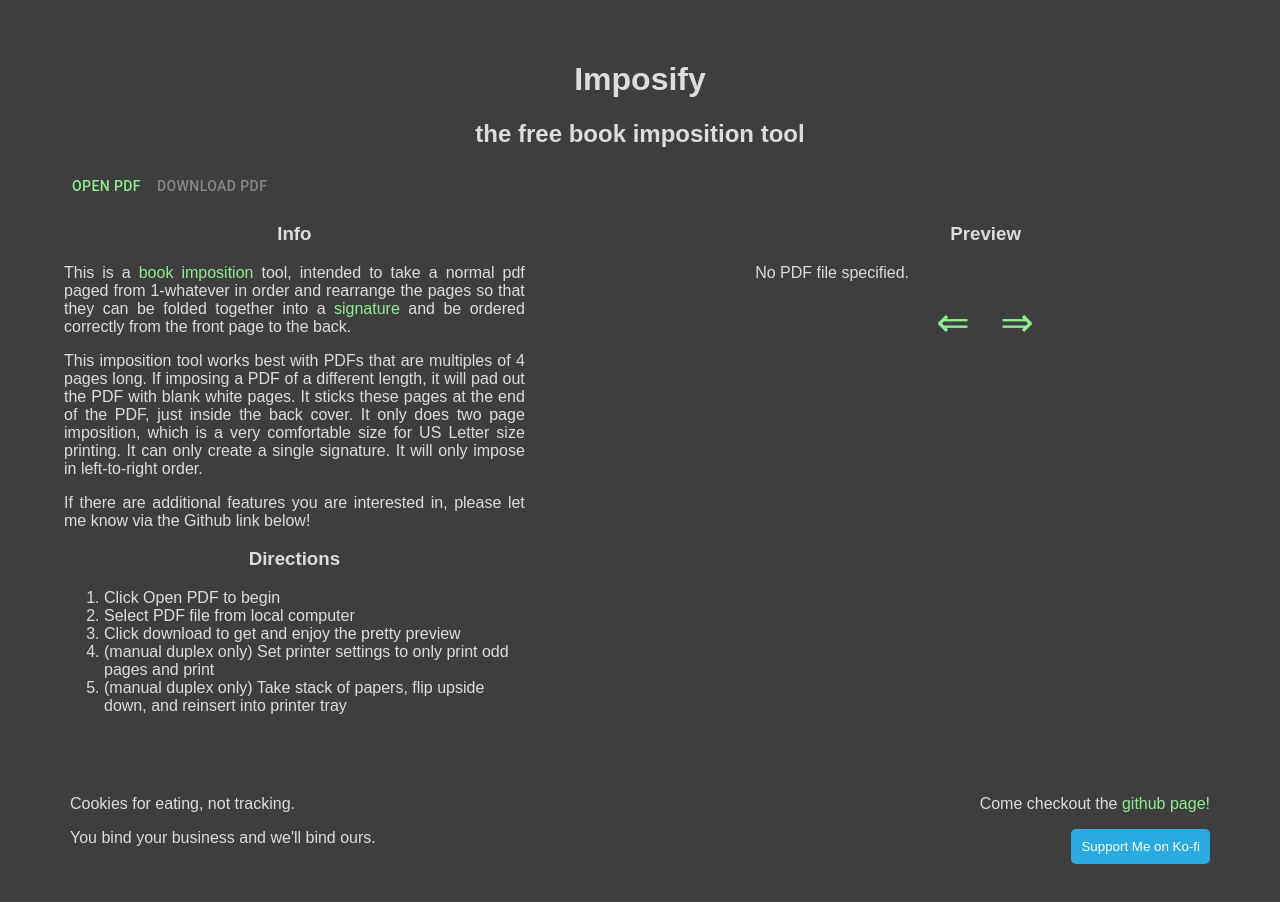
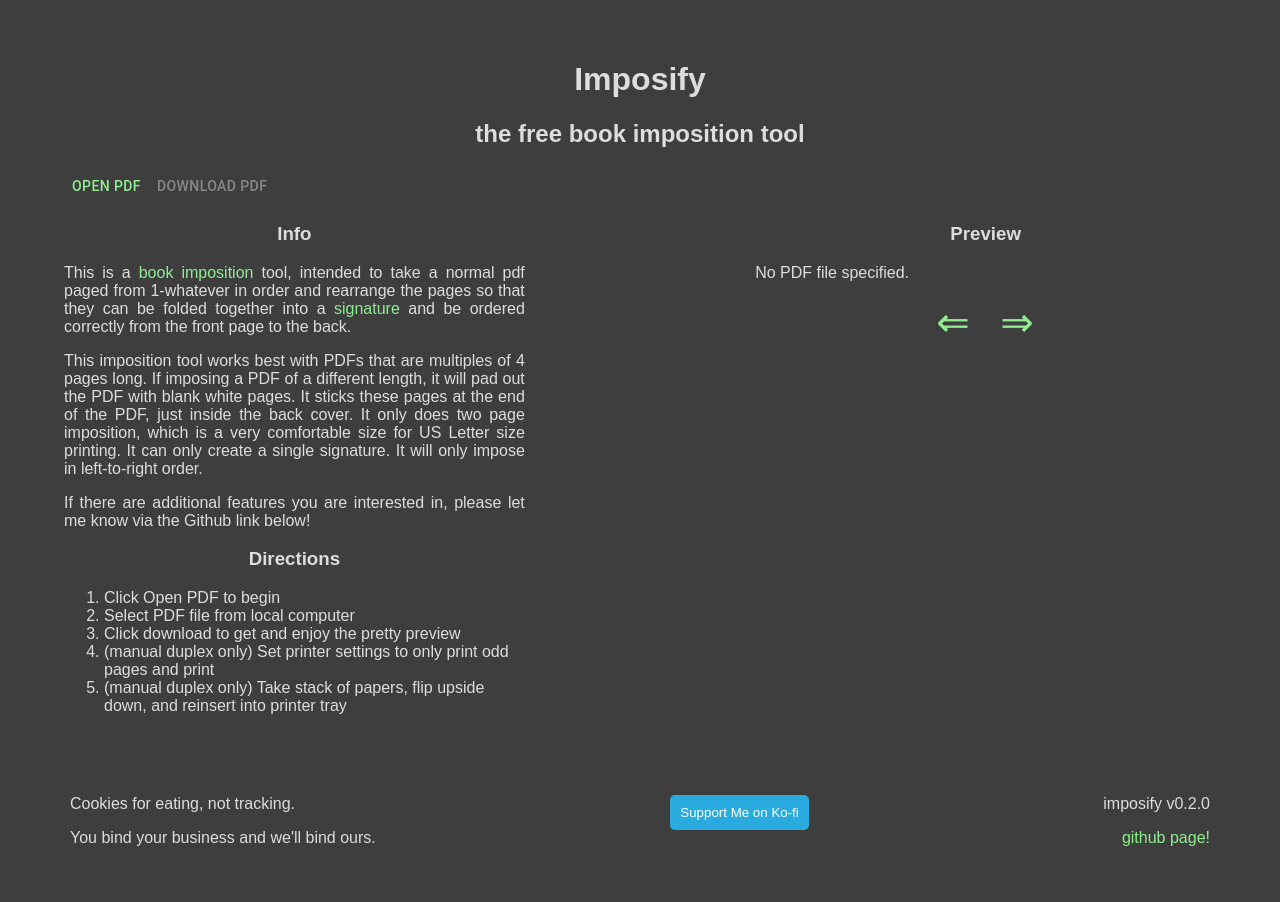
Before and after one commit to daed/imposify, a React (Create React App) app: page / in a window 1280 px wide. Built offline with nearby package versions, Linux system fonts and the light colour scheme.

Commit message:
add version number

```diff
--- a/package.json
+++ b/package.json
@@ -1,6 +1,6 @@
 {
   "name": "imposify",
-  "version": "0.1.0",
+  "version": "0.2.0",
   "private": true,
   "homepage": "https://imposify.com/",
   "dependencies": {
--- a/src/components/Footer.js
+++ b/src/components/Footer.js
@@ -1,24 +1,37 @@
 import React from "react";
 import { Box } from "@mui/material";
 import Donation from "./Donation";
+import packageJson from '../../package.json'; // Adjust the relative path as necessary
 
 const Footer = () => {
+    const version = packageJson.version;
+
     return (
         <Box display="flex" justifyContent="space-between" position="relative" paddingTop="48px" bottom={0}>
             <Box textAlign="left" maxWidth="35%" paddingLeft="6px" marginRight="6px" position="relative" bottom={0}>
-                <p>
+                <p textAlign="right">
                     Cookies for eating, not tracking.
                 </p>
-                <p>
-                    You bind your business and we'll
-                    bind ours.
+                <p textAlign="right">
+                    You bind your business and we'll bind ours.
                 </p>
             </Box>
             <Box textAlign="left" maxWidth="35%" paddingLeft="6px" marginRight="6px" position="relative" bottom={0}>
-                <Box textAlign={"right"}>
-                    <p>Come checkout the <a href="https://github.com/daed/pdf-flipper/issues">github page!</a></p>
+                <p display="flex" height={"100%"} flexDirection={"column-reverse"} padding={"0 0 0px 0"}>
                     <Donation></Donation>
-                </Box>
+                </p>
+            </Box>
+            <Box textAlign="left" maxWidth="35%" paddingLeft="6px" marginRight="6px" position="relative" bottom={0}>
+                <p textAlign="right">
+                    <Box textAlign="right">
+                        imposify v{version}
+                    </Box>
+                </p>
+                <p>
+                    <Box textAlign="right">
+                        <a href="https://github.com/daed/imposify">github page!</a>
+                    </Box>
+                </p>
             </Box>
         </Box>
     );
--- a/src/components/Main.js
+++ b/src/components/Main.js
@@ -4,6 +4,7 @@ import Footer from "./Footer";
 import { Box, Button } from "@mui/material";
 import { Document, Page, pdfjs } from "react-pdf";
 import { createBookletPDF } from "../lib/pdf.mjs";
+
 
 const Main = () => {
     const filePreviewRef = useRef(null);
@@ -105,6 +106,7 @@ const Main = () => {
                 display="flex"
                 margin="auto"
                 minHeight={500}
+                maxHeight={"150%"}
                 maxWidth={1200}
                 justifyContent="space-between"
                 flexDirection="row"
```
